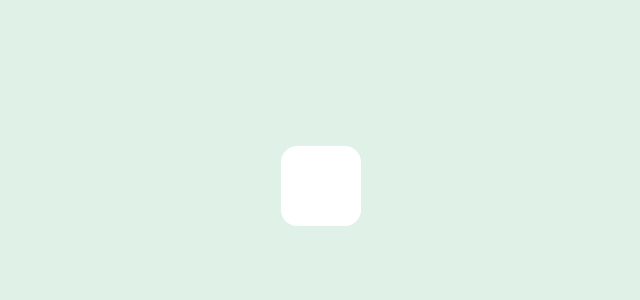
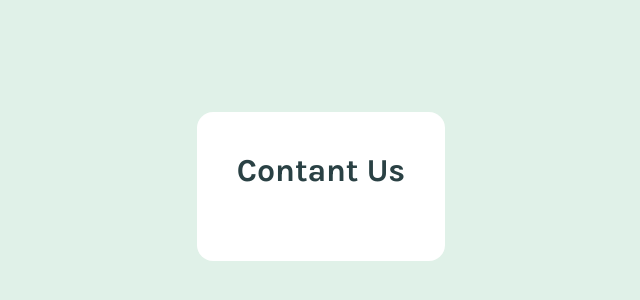
Before and after one commit to moustafaessam/Form, a React (Vite) app: page / in a window 1280 px wide. Shown: the part 214-514 px from the top of the page, without its empty margins (319-959 px from the left). Built offline with nearby package versions, Linux system fonts and the light colour scheme.

Commit message:
added the title component

```diff
--- a/src/App.tsx
+++ b/src/App.tsx
@@ -1,5 +1,6 @@
 import styled from "styled-components";
 import { GlobalStyle } from "./GlobalStyle";
+import Title from "./components/Title";
 
 const StyledMainContainer = styled.form`
   background-color: var(--white);
@@ -14,7 +15,9 @@ export default function App() {
   return (
     <>
       <GlobalStyle />
-      <StyledMainContainer></StyledMainContainer>
+      <StyledMainContainer>
+        <Title />
+      </StyledMainContainer>
     </>
   );
 }
--- /dev/null
+++ b/src/components/FirstName.tsx
@@ -0,0 +1,3 @@
+export default function FirstName() {
+  return <div></div>;
+}
--- a/src/components/Title.tsx
+++ b/src/components/Title.tsx
@@ -6,6 +6,7 @@ const StyledHeader = styled.h1`
   font-size: var(--heading);
   letter-spacing: -0.01rem;
   color: var(--grey-900);
+  margin-bottom: 3.2rem;
 `;
 
 export default function Title() {
```
